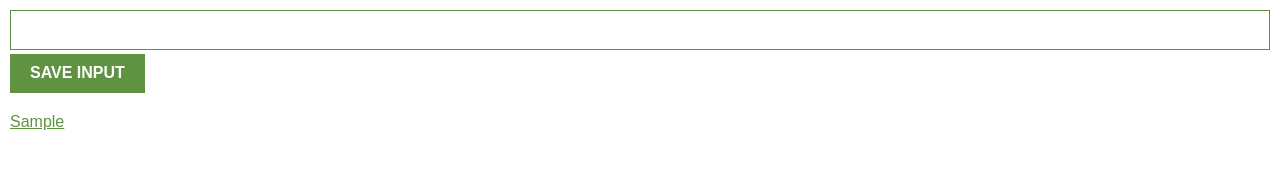
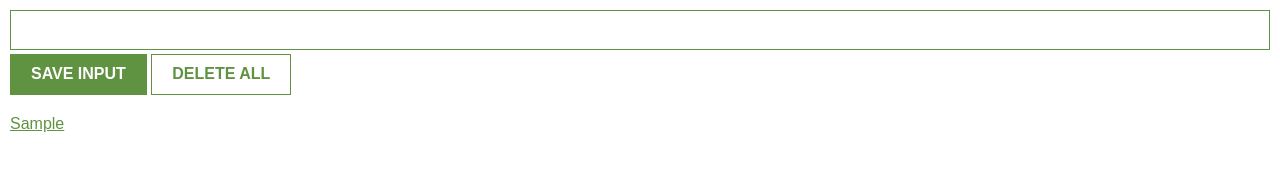
Before and after one commit to AnkitSinghD10S/javascript, a website built with Vite: page ChromeExtension/index.html in a window 1280 px wide. Both pictures are taken after typing "Sample" into the empty fields and a click on the button "SAVE INPUT". Built offline with nearby package versions, Linux system fonts and the light colour scheme.

Commit message:
delete all btn

```diff
--- a/ChromeExtension/index.css
+++ b/ChromeExtension/index.css
@@ -16,7 +16,7 @@ button {
     background: #5f9341;
     color: white;
     padding: 10px 20px;
-    border: none;
+    border: 1px solid #5f9341;
     font-weight: bold;
 }
 
@@ -33,3 +33,8 @@ li {
 a {
     color: #5f9341;
 }
+
+#delete-all{
+    background-color: white;
+    color: #5f9341;
+}
--- a/ChromeExtension/index.html
+++ b/ChromeExtension/index.html
@@ -5,6 +5,7 @@
     <body>
         <input type="text" id="input-el">
         <button id="input-btn">SAVE INPUT</button>
+        <button id="delete-all">DELETE ALL</button>
         <ul id="ul-el">
         </ul>
         <script src="index.js"></script>
--- a/ChromeExtension/index.js
+++ b/ChromeExtension/index.js
@@ -3,15 +3,35 @@ let myLeads = []
 const inputEl = document.getElementById("input-el")
 const inputBtn = document.getElementById("input-btn")
 const ulEl = document.getElementById("ul-el")
-
+const deleteAll = document.getElementById("delete-all")
 // localStorage.setItem("myleads","www.leads.com")
 // console.log( localStorage.getItem("myLeads") )
 
 // localStorage.clear()
-let storedLeads = JSON.parse(localStorage.getItem("myLeads"))
-console.log(storedLeads)
+
+const leadsFromLocalStorage = JSON.parse( localStorage.getItem("myLeads") )
+// console.log(leadsFromLocalStorage)
+
+if(leadsFromLocalStorage){
+    myLeads=leadsFromLocalStorage
+    renderLeads(myLeads)
+}
 
 inputBtn.addEventListener("click", function() {
+    function renderLeads() {
+        let listItems = ""
+        for (let i = 0; i < myLeads.length; i++) {
+            listItems += `
+                <li>
+                    <a target='_blank' href='${myLeads[i]}'>
+                        ${myLeads[i]}
+                    </a>
+                </li>
+            `
+        }
+        ulEl.innerHTML = listItems
+    }
+
     myLeads.push(inputEl.value)
     inputEl.value = ""
 
@@ -22,16 +42,9 @@ inputBtn.addEventListener("click", function() {
     console.log(localStorage.getItem("myLeads"))
 })
 
-function renderLeads() {
-    let listItems = ""
-    for (let i = 0; i < myLeads.length; i++) {
-        listItems += `
-            <li>
-                <a target='_blank' href='${myLeads[i]}'>
-                    ${myLeads[i]}
-                </a>
-            </li>
-        `
-    }
-    ulEl.innerHTML = listItems
-}
+deleteAll.addEventListener("dblclick",function(){
+    // console.log("double clicked")
+    localStorage.clear()
+    myLeads=[]
+    renderLeads()
+})
```
